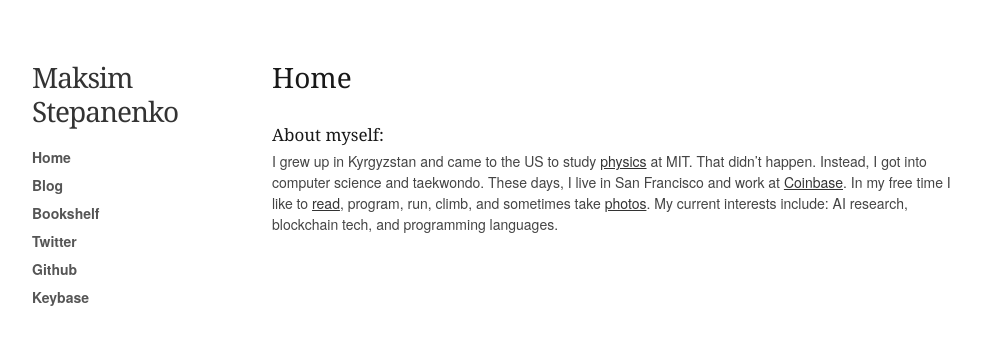
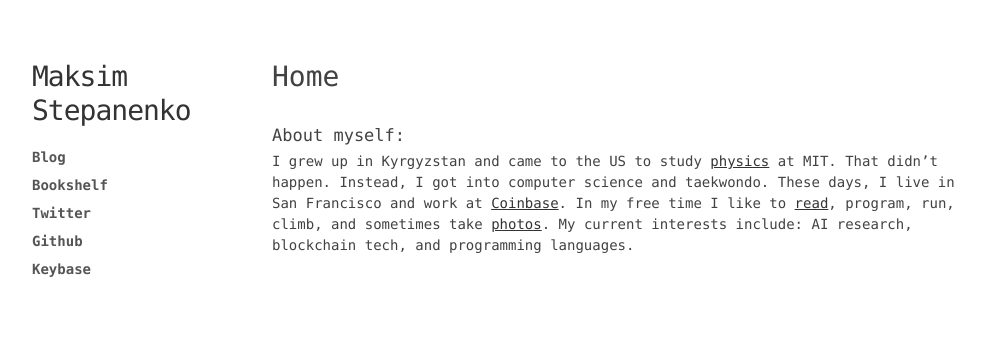
Before and after one commit to maksim-s/maksim-s.github.com, a Jekyll site: the page built from index.md, in a window 1280 px wide. Shown: the top 345 px of the page, without its empty margins (138-1123 px from the left). Built offline with Jekyll 4.4.1, drawn with Linux system fonts in a browser that asks for light colours.

Commit message:
Trying out new style

```diff
--- a/_layouts/default.html
+++ b/_layouts/default.html
@@ -37,7 +37,6 @@
             <nav>
                 <h3 id="logo"><a href="/">Maksim Stepanenko</a></h3>
                 <ul>
-                    <li><a href="/">Home</a></li>
                     <li><a href="/blog">Blog</a></li>
                     <li><a href="/books">Bookshelf</a></li>
                     <li><a target="_blank" href="https://twitter.com/maksim_s">Twitter</a></li>
--- a/stylesheets/css/base.css
+++ b/stylesheets/css/base.css
@@ -53,8 +53,9 @@
 ================================================== */
 	body {
 		background: #fff;
-		font: 14px/21px "HelveticaNeue", "Helvetica Neue", Helvetica, Arial, sans-serif;
-		color: #444;
+		font: 14px/21px menlo, monospace;
+    line-height: 1.5;
+		color: #424242;
 		-webkit-font-smoothing: antialiased; /* Fix for webkit rendering */
 		-webkit-text-size-adjust: 100%;
  }
@@ -63,8 +64,8 @@
 /* #Typography
 ================================================== */
 	h1, h2, h3, h4, h5, h6 {
-		color: #181818;
-		font-family: "Georgia", "Times New Roman", serif;
+		color: #424242;
+		font-family: menlo, monospace;
 		font-weight: normal; }
 	h1 a, h2 a, h3 a, h4 a, h5 a, h6 a { font-weight: inherit; }
 	h1 { font-size: 46px; line-height: 50px; margin-bottom: 14px;}
@@ -157,7 +158,7 @@
 	  margin-bottom: 20px;
 	  line-height: normal;
 	  padding: 8px 10px;
-	  font-family: "HelveticaNeue", "Helvetica Neue", Helvetica, Arial, sans-serif; }
+	  font-family: menlo, monospace }
 
 	.button:hover,
 	button:hover,
```
